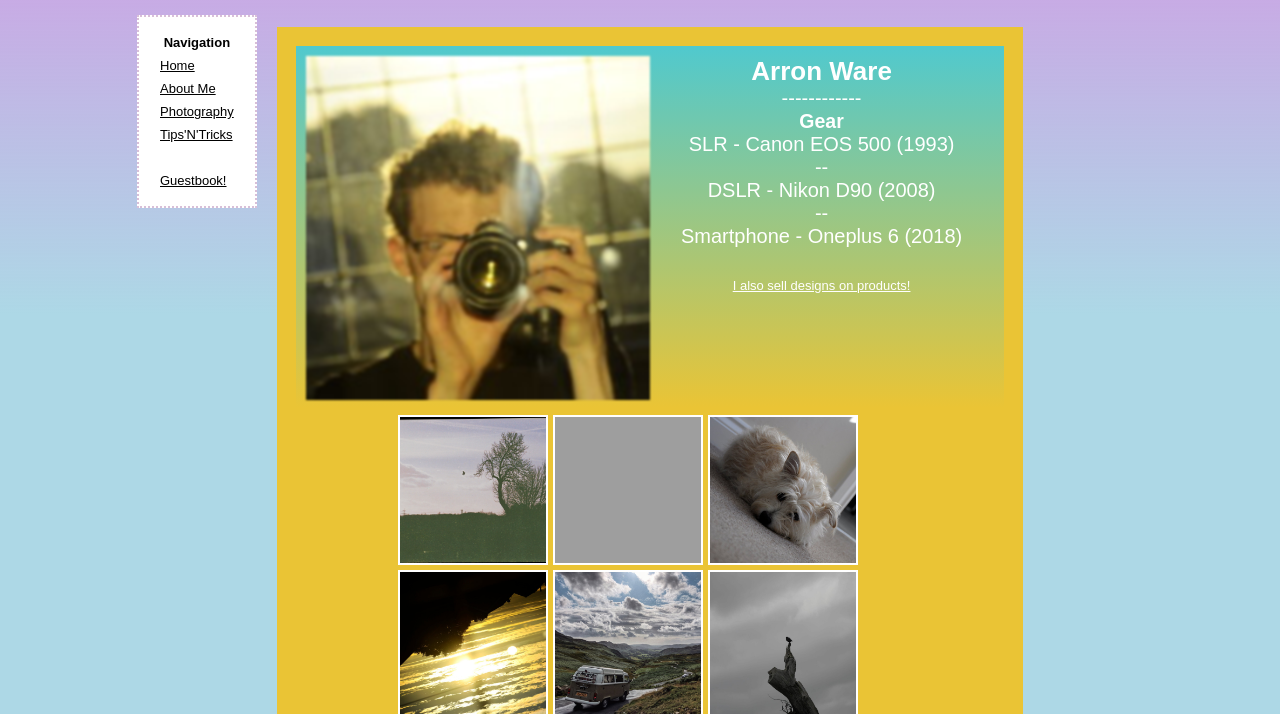
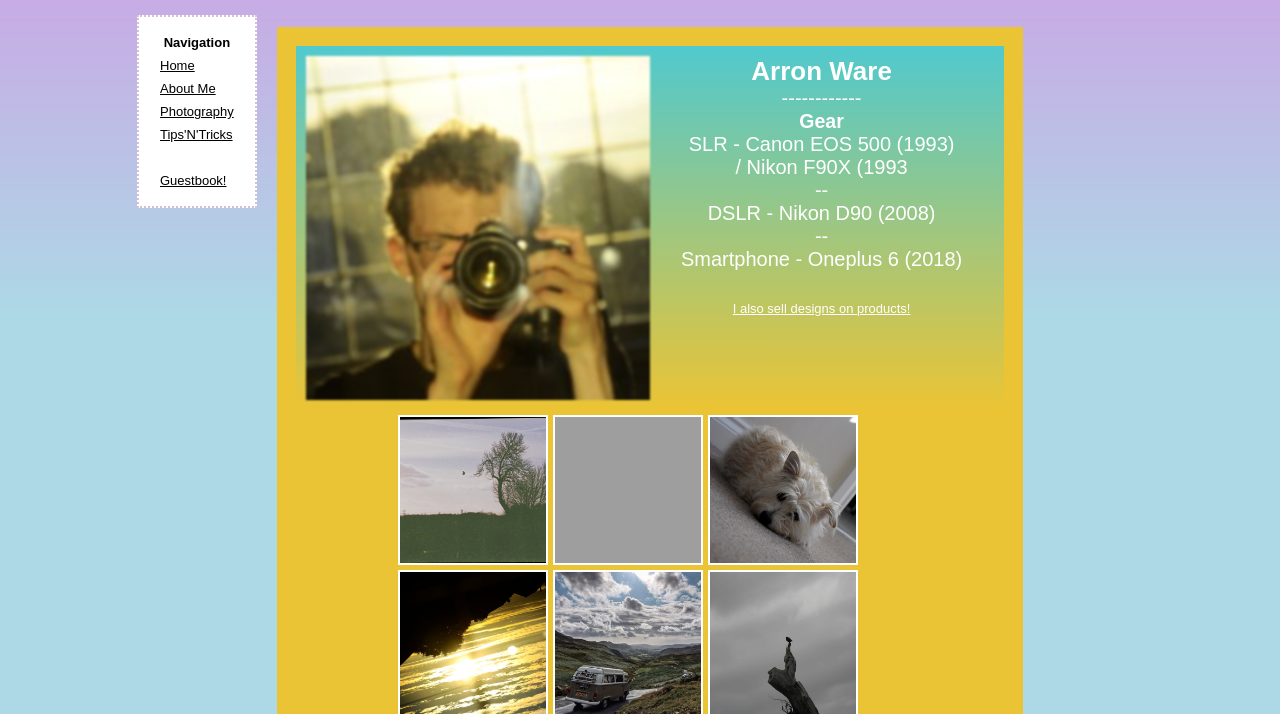
Before and after one commit to Forever-Changes/Pacifica, a plain HTML site: page photography.html in a window 1280 px wide. Shown: the part 86-800 px from the top of the page. Drawn offline with Linux system fonts and the light colour scheme; grey boxes are pictures that could not be loaded.

Commit message:
cam gear update f90x

```diff
--- a/photography.html
+++ b/photography.html
@@ -411,7 +411,8 @@
                     <h2>Gear</h2>
 
 
-                    <p class="gear">SLR - Canon EOS 500 (1993)</p>
+                    <p class="gear">SLR - Canon EOS 500 (1993) <br>
+                      / Nikon F90X (1993</p>
                     <p>--</p>
                     <p class="gear">DSLR - Nikon D90 (2008)</p>
                     <p>--</p>
```
